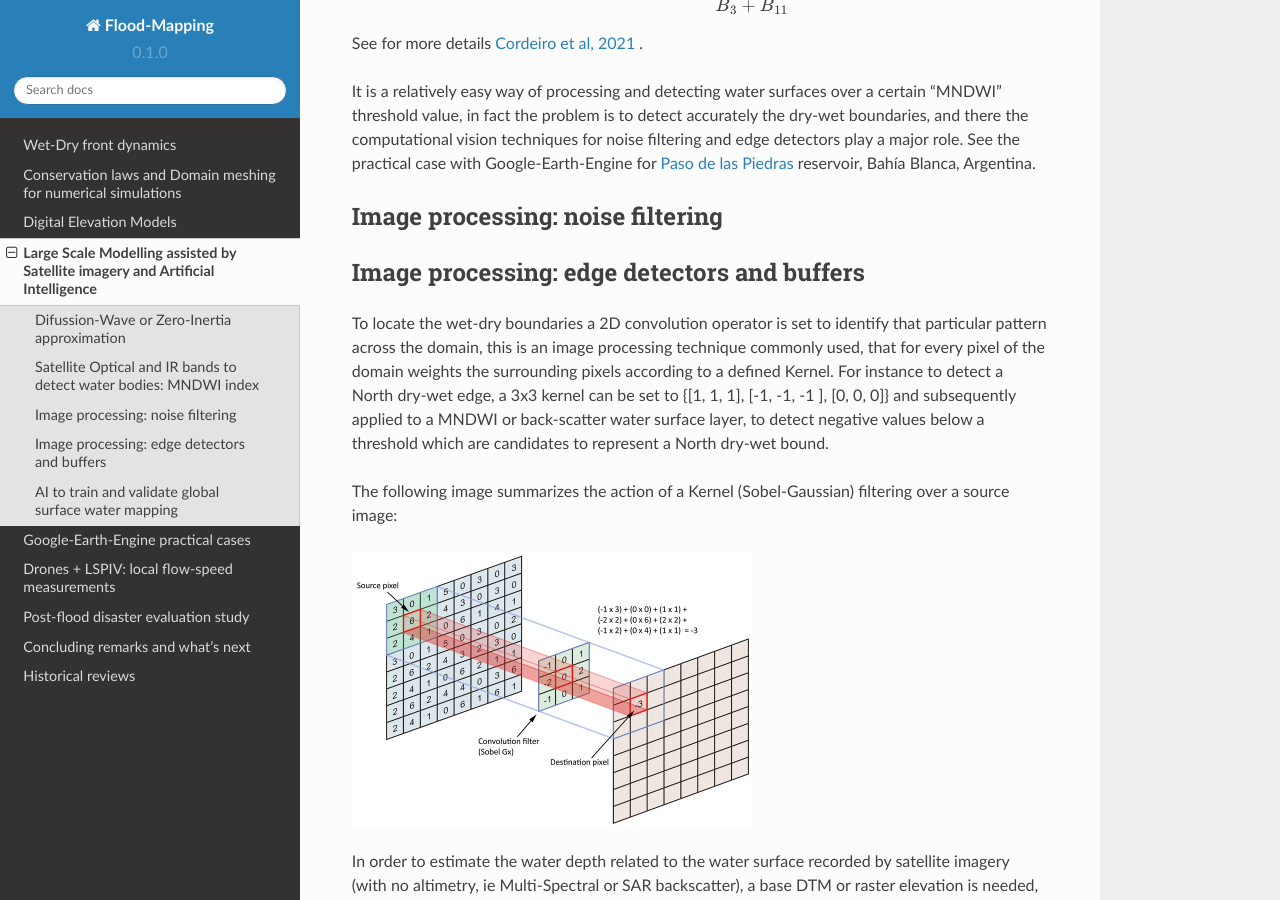
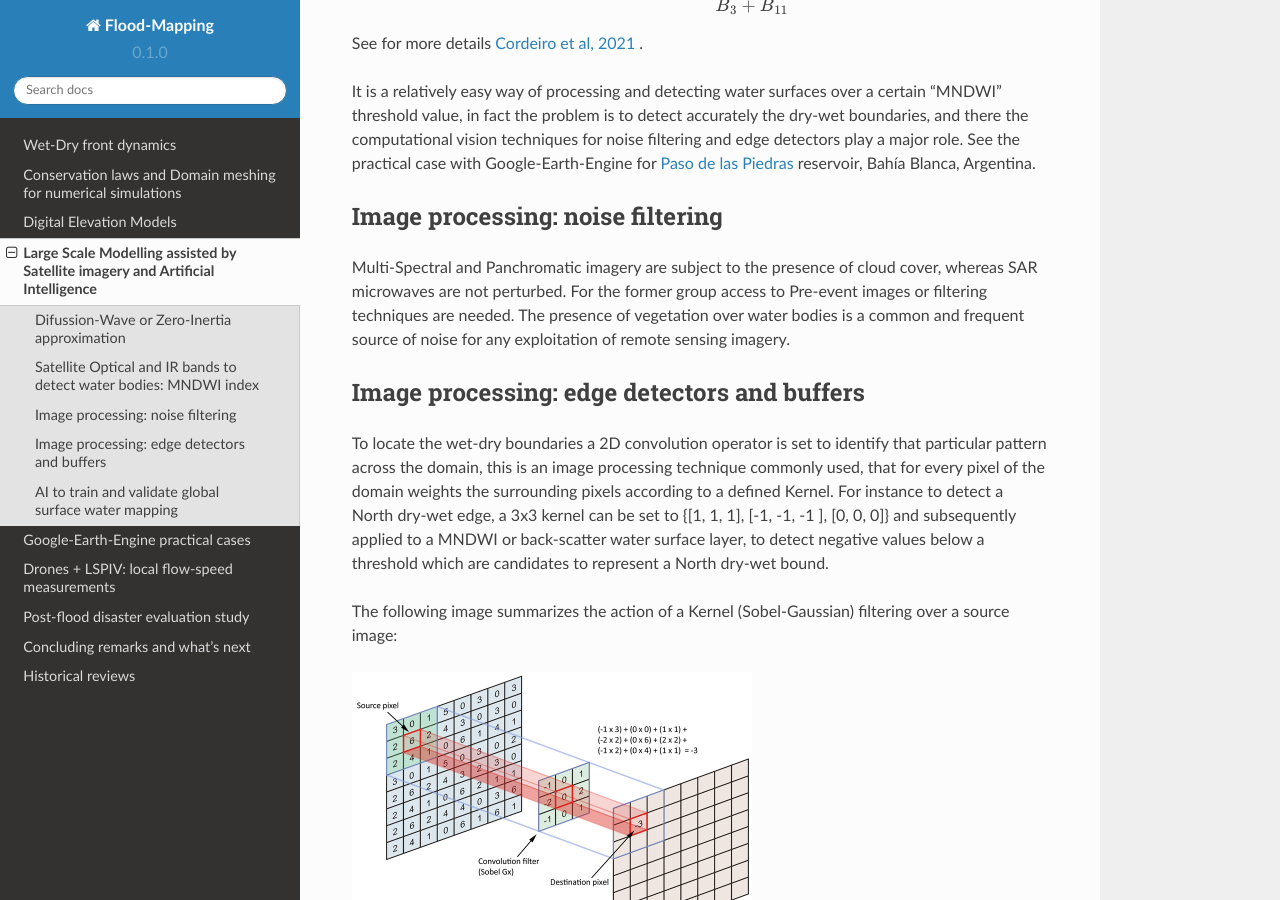
Before and after one commit to ivillamadrid/FloodMapping, a Sphinx documentation site: the page built from docs/source/lsm.rst, in a window 1280 px wide and 900 px high, scrolled down 1738 px. Built offline with Sphinx 7.4.7 and the Read the Docs theme 2.0.0, drawn with Linux system fonts in a browser that asks for light colours.

Commit message:
Update lsm.rst

```diff
--- a/docs/source/lsm.rst
+++ b/docs/source/lsm.rst
@@ -104,6 +104,8 @@ It is a relatively easy way of processing and detecting water surfaces over a ce
 
 Image processing: noise filtering
 ---------------------------------
+Multi-Spectral and Panchromatic imagery are subject to the presence of cloud cover, whereas SAR microwaves are not perturbed. For the former group
+access to Pre-event images or filtering techniques are needed. The presence of vegetation over water bodies is a common and frequent source of noise for any exploitation of remote sensing imagery.
 
 Image processing: edge detectors and buffers
 --------------------------------------------
```
